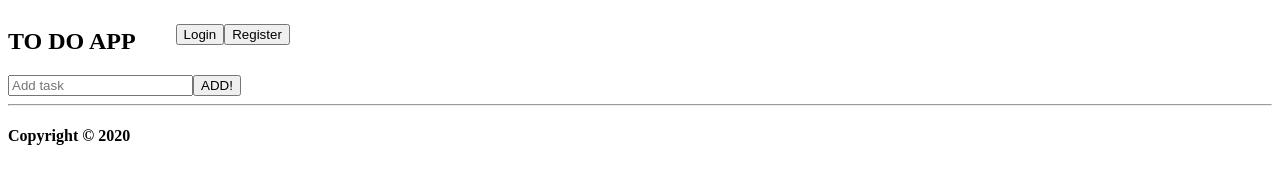
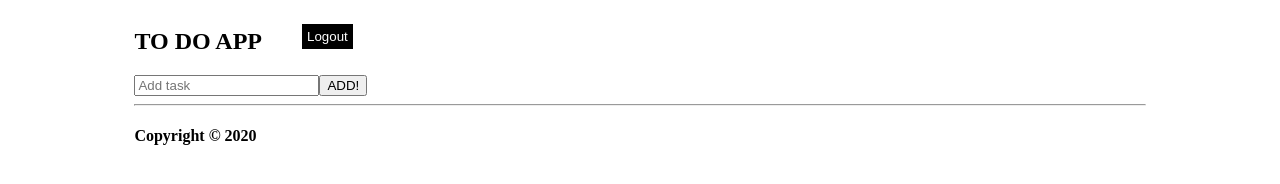
Before and after one commit to salEZY/TO-DO-app, a website built with webpack: page index.html in a window 1280 px wide. Both pictures are taken after a click on the button "Login". Built offline with nearby package versions, Linux system fonts and the light colour scheme.

Commit message:
start css

```diff
--- a/assets/css/style.css
+++ b/assets/css/style.css
@@ -0,0 +1,4 @@
+#container {
+    width: 80%;
+    margin: 0 auto;
+}
--- a/index.html
+++ b/index.html
@@ -10,7 +10,10 @@
 </head>
 
 <body>
-    <div id="app"></div>
+    <div id="container">
+        <div id="app"></div>
+    </div>
+
 </body>
 
 </html>
--- a/src/components/Nav.js
+++ b/src/components/Nav.js
@@ -5,12 +5,21 @@ export const Nav = () => {
     li1.style = 'list-style: none;'
     const loginBtn = document.createElement('button')
     loginBtn.textContent = 'Login'
-    li1.appendChild(loginBtn)
-
+    loginBtn.addEventListener('click', () => {
+        loginBtn.style.display = 'none'
+        registerBtn.style.display = 'block'
+    })
     const li2 = document.createElement('li')
     li2.style = 'list-style: none;'
     const registerBtn = document.createElement('button')
-    registerBtn.textContent = 'Register'
+    registerBtn.textContent = 'Logout'
+    registerBtn.style = 'display: none; color: white; background-color: black;border: 0;outline: 0; padding: 5px;'
+    registerBtn.addEventListener('click', () => {
+        loginBtn.style.display = 'block'
+        registerBtn.style.display = 'none'
+    })
+
+    li1.appendChild(loginBtn)
     li2.appendChild(registerBtn)
     ul.append(li1, li2)
     return ul
```
